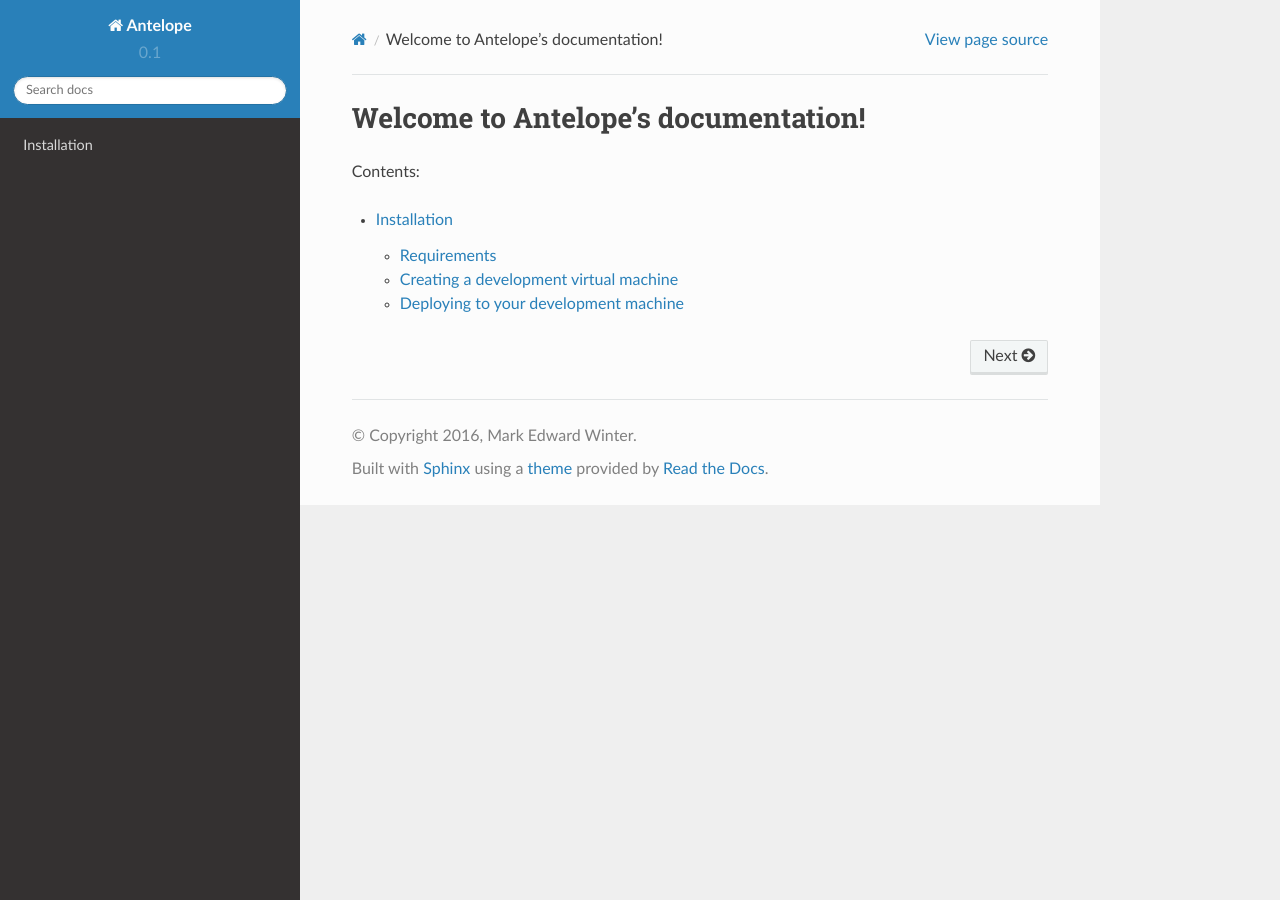
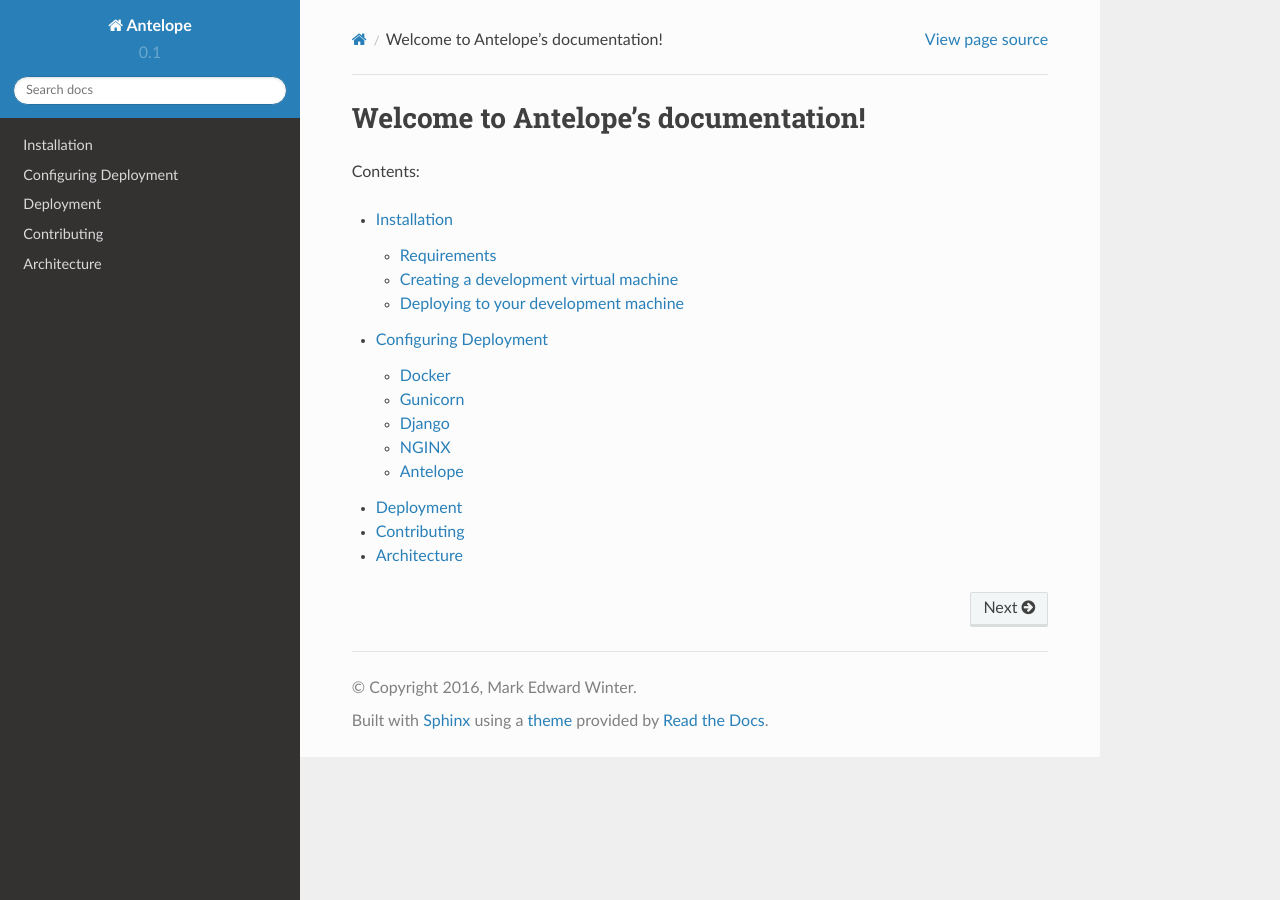
Before and after one commit to HDVinnie/Antelope, a Sphinx documentation site: the page built from docs/index.rst, in a window 1280 px wide. Built offline with Sphinx 7.4.7 and the Read the Docs theme 2.0.0, drawn with Linux system fonts in a browser that asks for light colours.

Commit message:
Add more documentation

```diff
--- /dev/null
+++ b/docs/architecture.rst
@@ -0,0 +1,4 @@
+Architecture
+============
+
+To be written
--- /dev/null
+++ b/docs/contributing.rst
@@ -0,0 +1,2 @@
+Contributing
+============
--- /dev/null
+++ b/docs/deployment.rst
@@ -0,0 +1,4 @@
+Deployment
+==========
+
+To be written once Antelope is in a more developed state.
--- a/docs/index.rst
+++ b/docs/index.rst
@@ -7,3 +7,7 @@ Contents:
    :maxdepth: 2
 
    installation
+   configuration
+   deployment
+   contributing
+   architecture
```
Also changed, not shown: docs/configuration.rst (added, +75 -0 lines).
